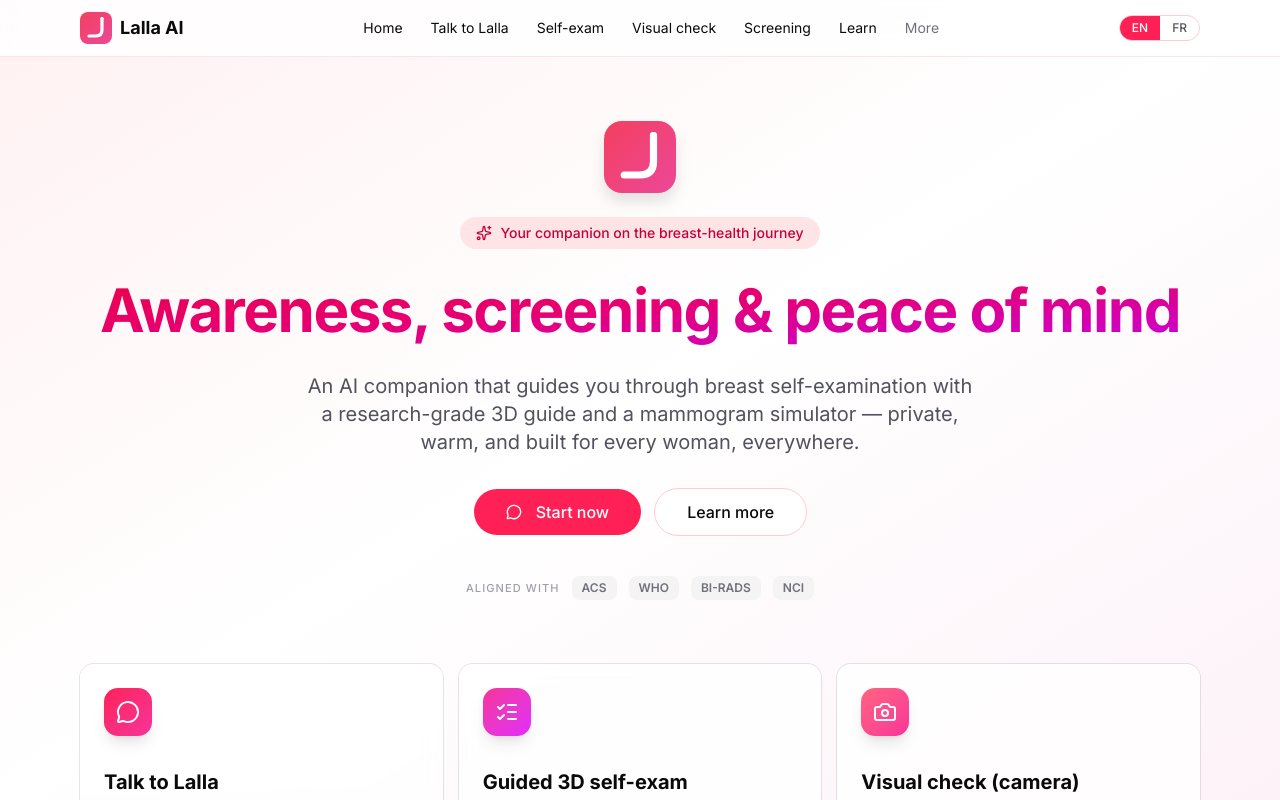
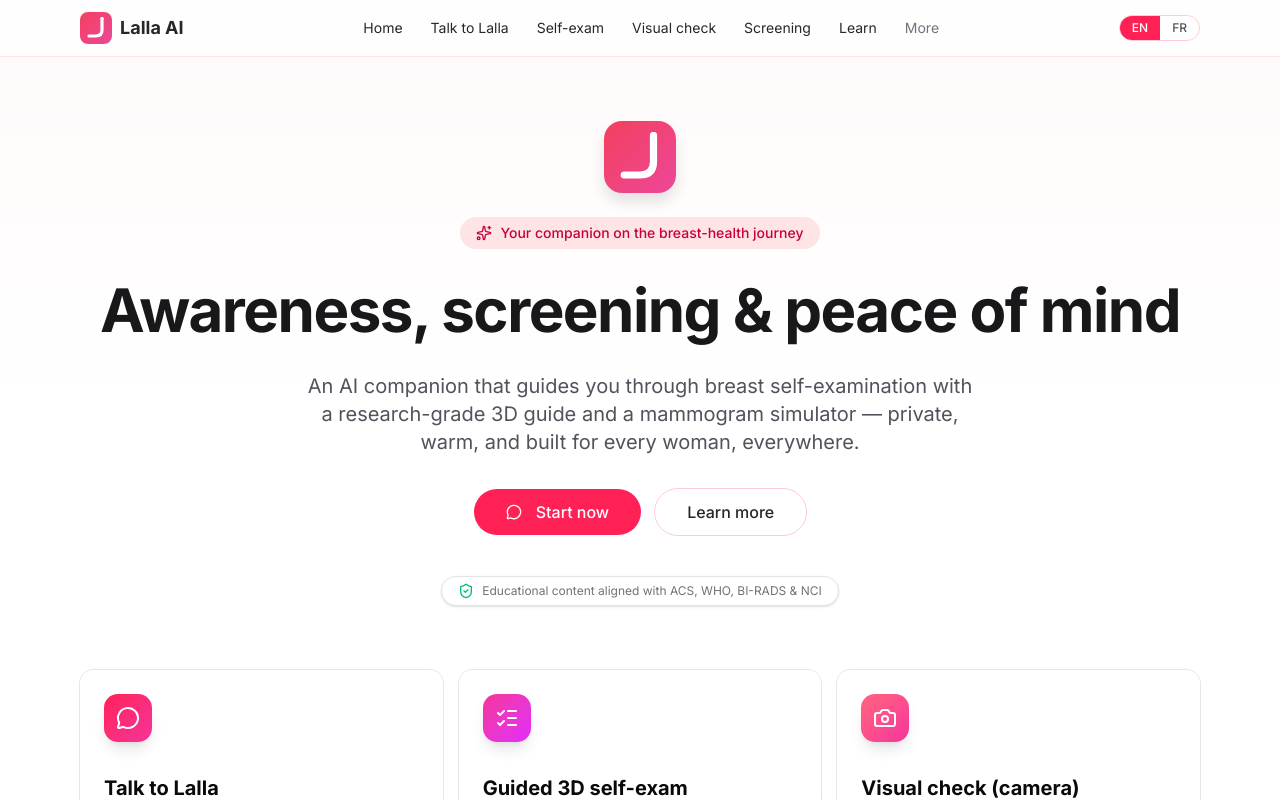
Before and after one commit to Baounna/lalla-ai, a Next.js app: page / in a window 1280 px wide. Shown: the top 800 px of the page. Built offline with nearby package versions, Linux system fonts and the light colour scheme.

Commit message:
Professional design refinement (NBCF-style): cleaner bg, solid dark hero headline, single guideline-aligned credibility badge

```diff
--- a/src/app/layout.tsx
+++ b/src/app/layout.tsx
@@ -52,7 +52,7 @@
 }: Readonly<{ children: React.ReactNode }>) {
   return (
     <html lang="en" dir="ltr" suppressHydrationWarning className={`${inter.variable} h-full antialiased`}>
-      <body className="min-h-full flex flex-col font-sans bg-gradient-to-br from-rose-50 via-white to-pink-50 dark:from-zinc-950 dark:via-black dark:to-zinc-900">
+      <body className="min-h-full flex flex-col font-sans bg-gradient-to-b from-rose-50/40 via-white to-white dark:from-zinc-950 dark:via-zinc-950 dark:to-black text-zinc-800 dark:text-zinc-100">
         <LanguageProvider>
           <Header />
           <main className="flex-1">{children}</main>
--- a/src/app/page.tsx
+++ b/src/app/page.tsx
@@ -2,7 +2,7 @@
 
 import Link from "next/link";
 import { useLang } from "@/lib/language";
-import { MessageCircle, ListChecks, ClipboardCheck, BookOpen, Sparkles, Shield, Users, Building2, Bell, ScanLine, Camera } from "lucide-react";
+import { MessageCircle, ListChecks, ClipboardCheck, BookOpen, Sparkles, Shield, Users, Building2, Bell, ScanLine, Camera, ShieldCheck } from "lucide-react";
 import { Card } from "@/components/ui/card";
 import { Button } from "@/components/ui/button";
 import { ShareCard } from "@/components/ShareCard";
@@ -73,7 +73,7 @@
           <Sparkles className="h-4 w-4" />
           {t.tagline}
         </div>
-        <h1 className="text-4xl md:text-6xl font-bold tracking-tight bg-gradient-to-br from-rose-600 via-pink-600 to-fuchsia-600 bg-clip-text text-transparent leading-tight">
+        <h1 className="text-4xl md:text-6xl font-bold tracking-tight text-zinc-900 dark:text-white leading-tight">
           {t.hero.title}
         </h1>
         <p className="text-lg md:text-xl text-zinc-600 dark:text-zinc-300 max-w-2xl mx-auto">
@@ -93,15 +93,13 @@
           </Link>
         </div>
 
-        <div className="flex flex-wrap items-center justify-center gap-x-3 gap-y-2 pt-4">
-          <span className="text-[11px] font-medium uppercase tracking-widest text-zinc-400">
-            {lang === "fr" ? "Aligné sur les références" : "Aligned with"}
+        <div className="flex justify-center pt-4">
+          <span className="inline-flex items-center gap-2 text-xs text-zinc-500 dark:text-zinc-400 bg-white dark:bg-zinc-900 border border-zinc-200 dark:border-zinc-800 rounded-full px-4 py-1.5 shadow-sm">
+            <ShieldCheck className="h-4 w-4 text-emerald-500 flex-shrink-0" />
+            {lang === "fr"
+              ? "Contenu éducatif aligné sur l'ACS, l'OMS, BI-RADS et le NCI"
+              : "Educational content aligned with ACS, WHO, BI-RADS & NCI"}
           </span>
-          {["ACS", "WHO", "BI-RADS", "NCI"].map((s) => (
-            <span key={s} className="text-xs font-semibold text-zinc-500 dark:text-zinc-400 bg-zinc-100 dark:bg-zinc-800/70 px-2.5 py-1 rounded-md">
-              {s}
-            </span>
-          ))}
         </div>
       </section>
 
```
